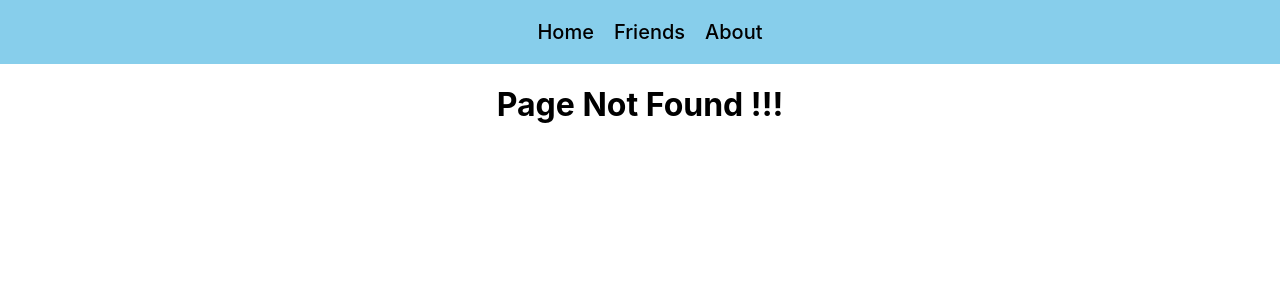
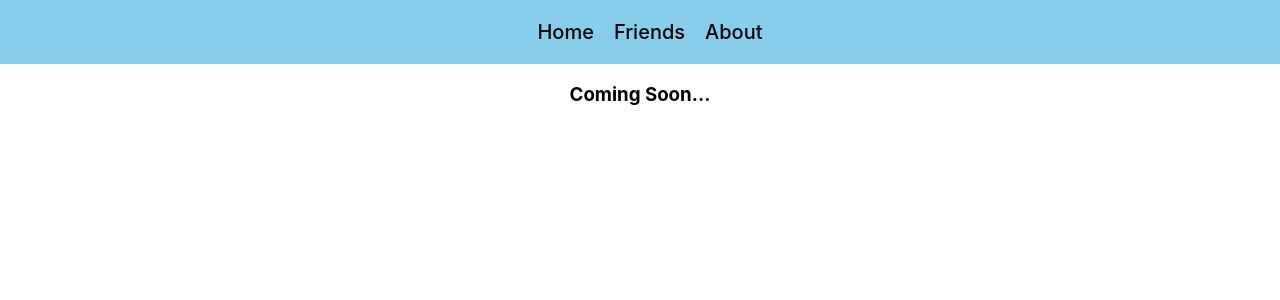
Before and after one commit to Prince-Baust/explore-react-router, a React (Create React App) app: page /friend/1 in a window 1280 px wide. Before the commit this address had no page. Shown: the top 300 px of the page. Built offline with nearby package versions, Linux system fonts and the light colour scheme.

Commit message:
create dynamic route path

```diff
--- a/src/App.js
+++ b/src/App.js
@@ -5,6 +5,7 @@ import Friends from "./components/Firends/Friends";
 import NotFound from "./components/NotFound/NotFound";
 import {BrowserRouter, Route, Switch} from "react-router-dom";
 import Header from "./components/Header/Header";
+import FriendDetails from "./components/FriendDetails/FriendDetails";
 
 function App() {
     return (
@@ -24,6 +25,9 @@ function App() {
                     <Route path="/friends">
                         <Friends/>
                     </Route>
+                    <Route path="/friend/:friendID">
+                        <FriendDetails/>
+                    </Route>
                     <Route>
                         <NotFound/>
                     </Route>
--- a/src/components/Firends/Friends.js
+++ b/src/components/Firends/Friends.js
@@ -1,5 +1,5 @@
 import React, {useEffect, useState} from 'react';
-import Friend from "../About/Friend/Friend";
+import Friend from "../Friend/Friend";
 import './friends.css'
 const Friends = () => {
     const [friends, setFriends] = useState([]);
--- a/src/components/About/Friend/Friend.js
+++ b/src/components/Friend/Friend.js
@@ -1,7 +1,10 @@
 import React from 'react';
+import {Link} from "react-router-dom";
 
 const Friend = ({friend}) => {
-    const {name, phone, email, website, address} = friend;
+    const {id, name, phone, email, website, address} = friend;
+
+    const url = `/friend/${id}`;
     return (
         <div style={{border: "3px solid blue",
             borderRadius: "10px",
@@ -12,6 +15,7 @@ const Friend = ({friend}) => {
             <h5>{email}</h5>
             <h5>{website}</h5>
             <p><small>{address.city}</small></p>
+            <Link to={url}>Visit Me</Link>
         </div>
     );
 };
--- /dev/null
+++ b/src/components/FriendDetails/FriendDetails.js
@@ -0,0 +1,11 @@
+import React from 'react';
+
+const FriendDetails = () => {
+    return (
+        <div>
+            <h3>Coming Soon...</h3>
+        </div>
+    );
+};
+
+export default FriendDetails;
```
